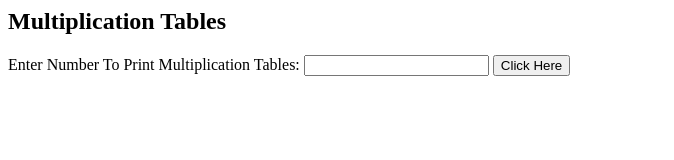
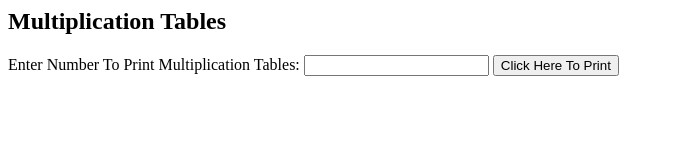
Before and after one commit to manikantan-ramesh/Javascript-Exercises, a plain HTML site: page Print_Tables/Index.html in a window 1280 px wide. Shown: the whole page, without its empty margins (0-674 px from the left). Drawn offline with Linux system fonts and the light colour scheme.

```diff
--- a/Print_Tables/Index.html
+++ b/Print_Tables/Index.html
@@ -5,6 +5,6 @@
 </script>
  Enter Number To Print Multiplication Tables:
  <input type="text" id="myText">
- <button onclick="demo()">Click Here</button>
+ <button onclick="demo()">Click Here To Print</button>
 </body>
 </html>
```
